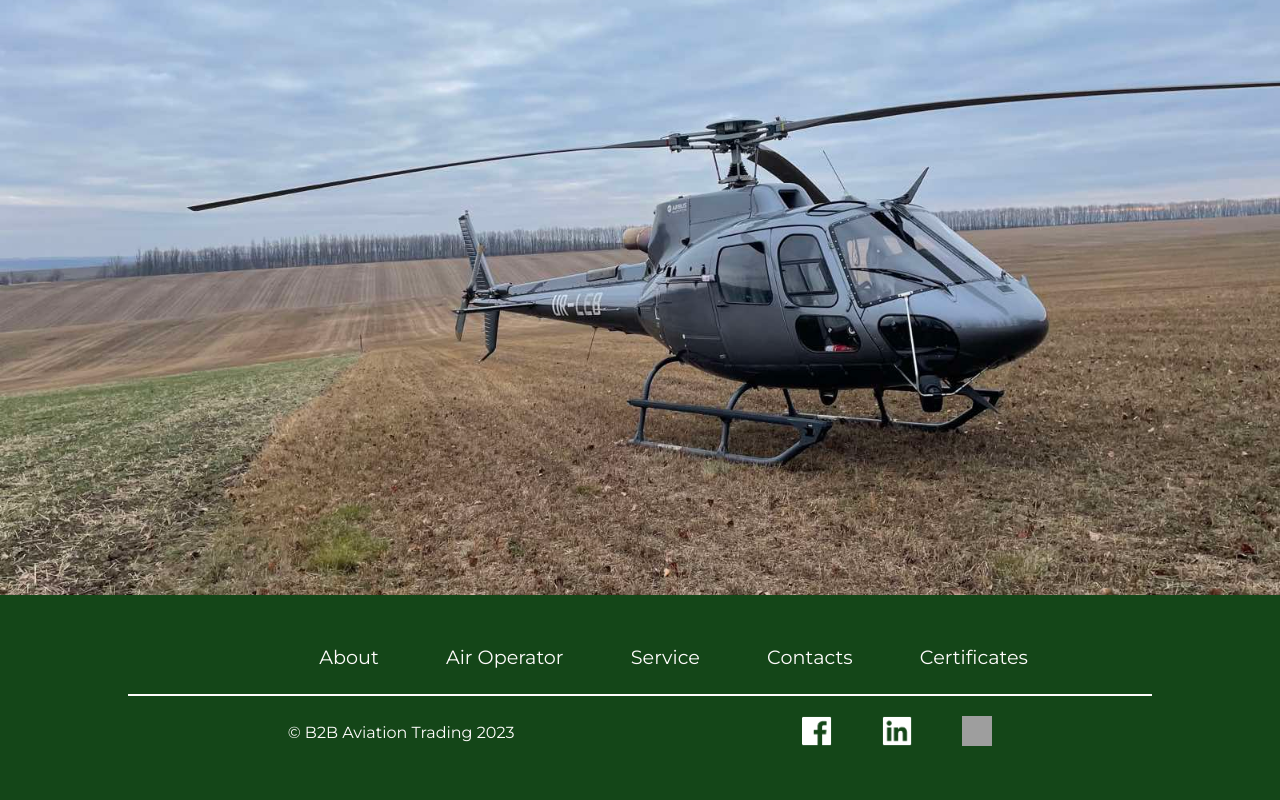
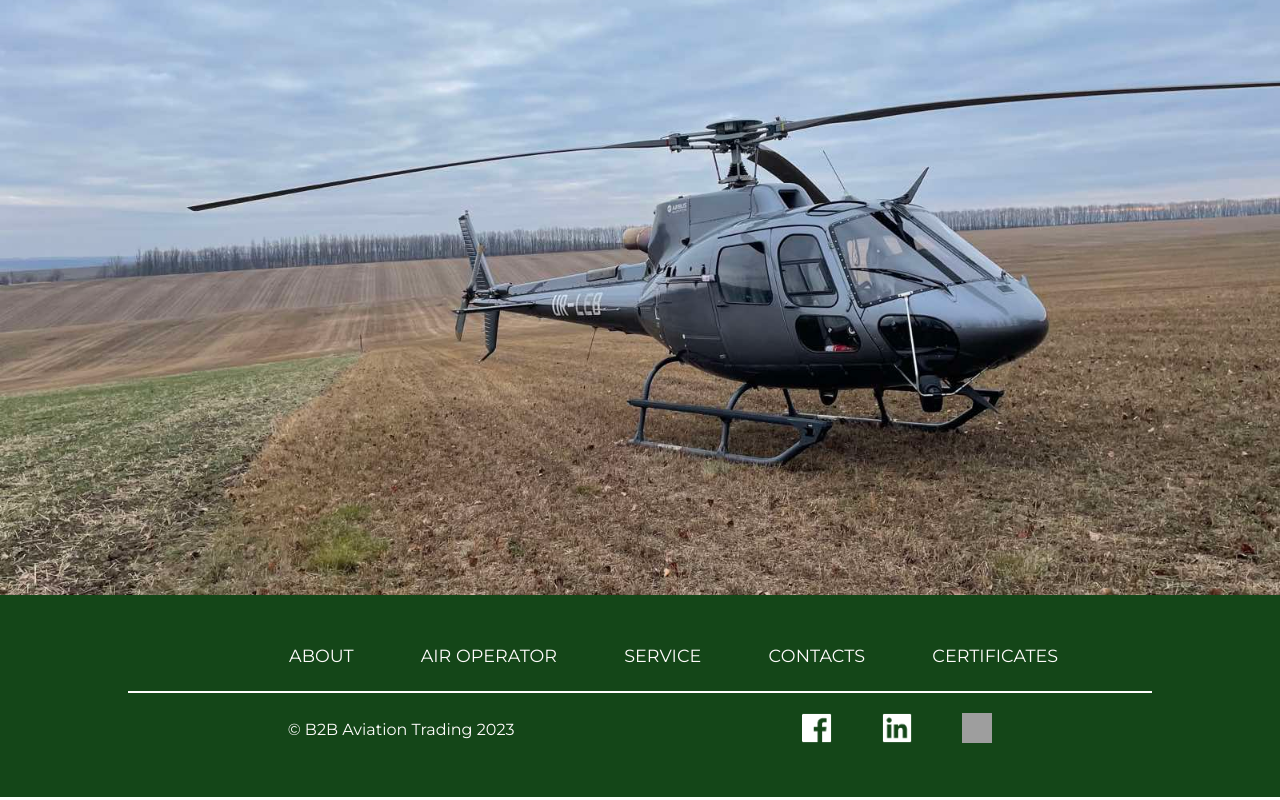
Before and after one commit to Zakatsiura/b2b_site, a React (Create React App) app: page / in a window 1280 px wide. Shown: the part 3247-4047 px from the top of the page. Built offline with nearby package versions, Linux system fonts and the light colour scheme; grey boxes are pictures that could not be loaded.

Commit message:
Fix Footer link fontsize

```diff
--- a/src/components/Footer/Footer.module.css
+++ b/src/components/Footer/Footer.module.css
@@ -22,7 +22,8 @@
 }
 
 .footer__nav_itemlink {
-    font-size: 1.2rem;
+    font-size: 1.1rem;
+    text-transform: uppercase;
     color: inherit;
     text-decoration: none;
 }
```
